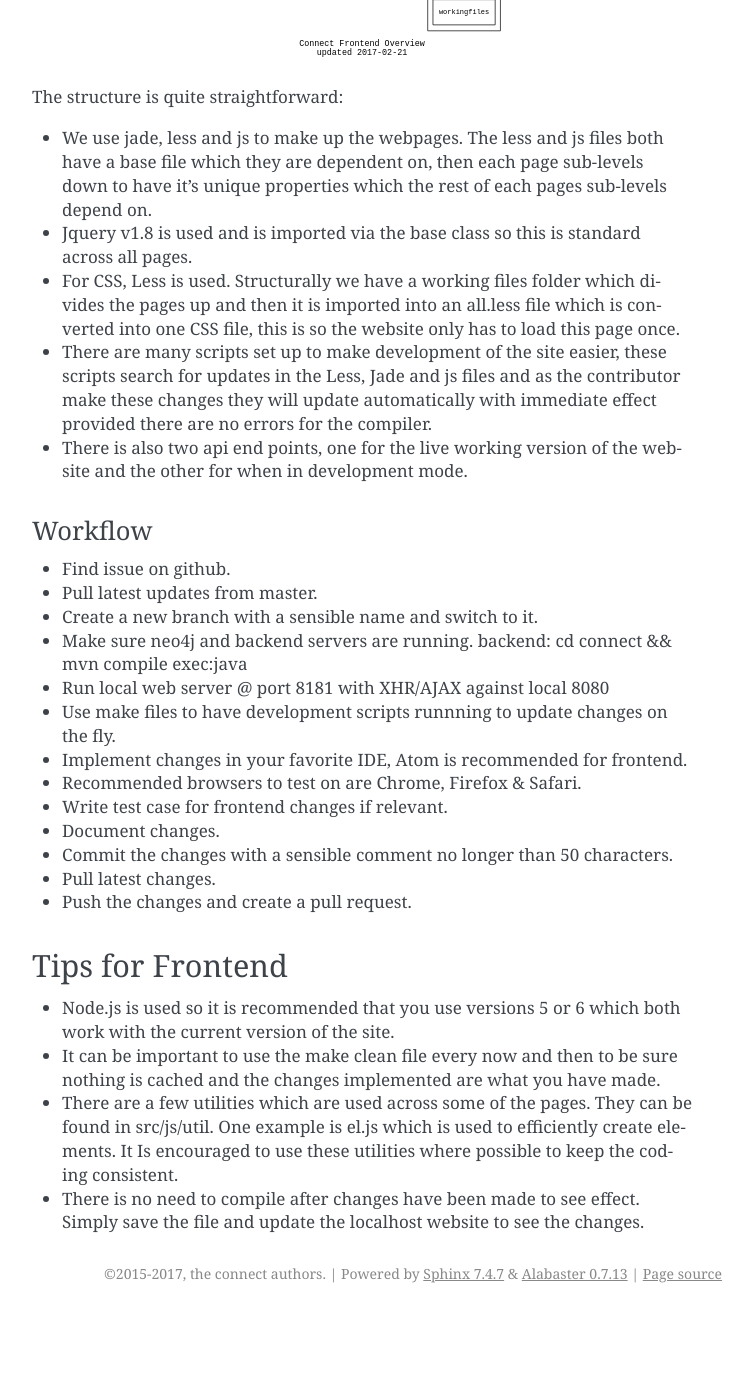
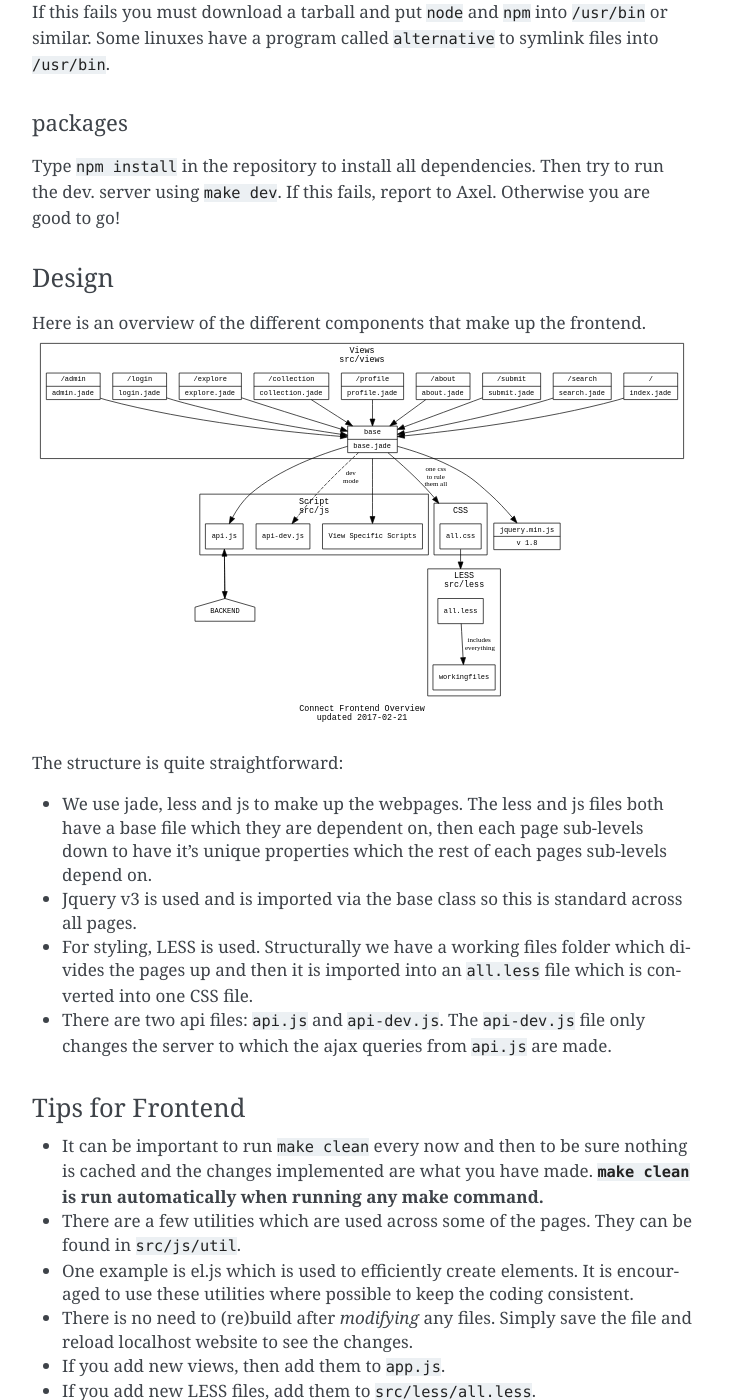
Before and after one commit to sergiorico/backend, a Sphinx documentation site: the page built from docs/dev-docs/getting-started.md, in a window 1280 px wide and 1400 px high, scrolled down 4863 px. Shown: the whole window, without its empty margins (388-1140 px from the left). Built offline with Sphinx 7.4.7, drawn with Linux system fonts in a browser that asks for light colours; before the commit the page ends 6176 px from its top, so only the background shows below that; some of the changed text lies outside the part shown.

Commit message:
Improve getting started documentation

```diff
--- a/docs/dev-docs/getting-started.md
+++ b/docs/dev-docs/getting-started.md
@@ -3,7 +3,7 @@
 
 ## Backend
 
-### Preparing your workstation
+### Setup
 
 #### java 8
 Java 8 (SDK & JRE) is required. Almost all os have a standard way of installing and upgrading java. These guides may work for you, but ideally you should look it up.
@@ -102,61 +102,66 @@
  - The two exceptions (`DatabaseException.java` and `RequestException.java`) are thrown by handlers and handled by a function in `Connect.java`, like a bubble-style event.
  - Database access is only done through the `Database.java` class, it is also responsible for parsing any database errors and throwing a `DatabaseException` if needed.
 
-### Workflow
- - Find issue on github.
- - Pull latest updates from master.
- - Create a new branch with a sensible name and switch to it.
- - Implement changes in your favorite IDE, Eclipse is recommended for backend.
- - Write test case for backend changes if relevant.
- - Document changes.
- - Commit the changes with a sensible comment no longer than 50 characters.
- - Pull latest changes.
- - Push the changes and create a pull request.
-
-## Tips for backend
- - A graph-database called Neo4j is used as our database. Quickest way to get up to speed of what it is and how it works is to visit their website. Neo4j have a graphical interface which is located at
-`http://localhost:7474/browser/` when it's started. This can be helpful in the beginning to try commands
+### Tips
+ - We use a graph-database called Neo4j. The quickest way to get up to speed of what it is and how it works is to visit their website.
+ - Neo4j runs a graphical interface located at
+`http://localhost:7474/browser/`. This very helpful to try and prototype commands
 and later to see if correct connections and data was added to the database.
- - jcypher is used for querying the database from the backend much like SQL but with different syntax.
-There are somewhat limited documentation of jcypher but there are some examples on their github wiki.
-Easiest is probably to look at how things are done in the connect.routes package. Note that jcypher can't
-always translate a Neo4j query directly. But everything that can be achieved by Neo4j querying can be achieved
-in someway with jcypher.
- - The application.properties file has to be configurated with the right settings in order to run the database and other applications.
+ - jcypher is used for querying the database from the backend much like SQL but with different syntax. The documentation is somewhat limited but there are examples on their github wiki. You should probably look at how things are done in the connect.routes package before trying your luck at the wiki, though. Note that jcypher can't
+always translate a Neo4j query directly.
+ - The `application.properties` file has to be updated with the correct username and password for neo4j database.
 
 ### Eclipse
 To use Eclipse, simply import the backend files as a github repository. We recommend using a maven plugin to facilitate running the server.
 
 ## Frontend
 
+### Setup
+
+#### nodejs
+
+The frontend relies on nodejs to compile page templates and style files. Node.js has its own package manager, called `npm`, which lists dependencies in a `package.json` file. Thus the only programs you need to manually install are `npm` and `node`. Thankfully, `npm` is bundled with `node` so installing `node` is sufficient.
+
+Type `node -v` in a terminal to check version:
+ - v5 and v6 are confirmed to work with the connect frontend
+ - v7 and v8 are unknown
+
+If you already have node v7 or v8 then you should install a version manager to switch between multiple version. Here are a few, though some only support specific operating systems:
+ - [nvm](https://github.com/creationix/nvm)
+ - [n](https://github.com/tj/n)
+ - [nvs](https://github.com/jasongin/nvs)
+
+The actual steps for installing Node.js vary depending on your operating system.
+
+**windows**: Download the installer and run it. It will install `node` and `npm` and put them in your `%PATH%`.
+
+**mac os**: Install with [homebrew](https://brew.sh). `brew install node@6`
+
+**linux**
+
+Most popular linux distros have up-to-date packages of `node` and this is the easiest way to install nodejs. There is a guide [here](https://nodejs.org/en/download/package-manager/) on doing this.
+
+If this fails you must download a tarball and put `node` and `npm` into `/usr/bin` or similar. Some linuxes have a program called `alternative` to symlink files into `/usr/bin`.
+
+#### packages
+
+Type `npm install` in the repository to install all dependencies. Then try to run the dev. server using `make dev`. If this fails, report to Axel. Otherwise you are good to go!
+
+### Design
+
 Here is an overview of the different components that make up the frontend.
 ![img](../images/frontend.svg)
 
 The structure is quite straightforward:
  - We use jade, less and js to make up the webpages. The less and js files both have a base file which they are dependent on, then each page sub-levels down to have it’s unique properties which the rest of each pages sub-levels depend on.
- - Jquery v1.8 is used and is imported via the base class so this is standard across all pages.
- - For CSS, Less is used. Structurally we have a working files folder which divides the pages up and then it is imported into an all.less file which is converted into one CSS file, this is so the website only has to load this page once.
- - There are many scripts set up to make development of the site easier, these scripts search for updates in the Less, Jade and js files and as the contributor make these changes they will update automatically with immediate effect provided there are no errors for the compiler.
- - There is also two api end points, one for the live working version of the website and the other for when in development mode.
+ - Jquery v3 is used and is imported via the base class so this is standard across all pages.
+ - For styling, LESS is used. Structurally we have a working files folder which divides the pages up and then it is imported into an `all.less` file which is converted into one CSS file.
+ - There are two api files: `api.js` and `api-dev.js`. The `api-dev.js` file only changes the server to which the ajax queries from `api.js` are made.
 
-### Workflow
- - Find issue on github.
- - Pull latest updates from master.
- - Create a new branch with a sensible name and switch to it.
- - Make sure neo4j and backend servers are running.
-   backend: cd connect && mvn compile exec:java
- - Run local web server @ port 8181 with XHR/AJAX against local 8080
- - Use make files to have development scripts runnning to update changes on the fly.
- - Implement changes in your favorite IDE, Atom is recommended for frontend.
- - Recommended browsers to test on are Chrome, Firefox & Safari.
- - Write test case for frontend changes if relevant.
- - Document changes.
- - Commit the changes with a sensible comment no longer than 50 characters.
- - Pull latest changes.
- - Push the changes and create a pull request.
-
-## Tips for Frontend
- - Node.js is used so it is recommended that you use versions 5 or 6 which both work with the current version of the site.
- - It can be important to use the make clean file every now and then to be sure nothing is cached and the changes implemented are what you have made.
- - There are a few utilities which are used across some of the pages. They can be found in src/js/util. One example is el.js which is used to efficiently create elements. It Is encouraged to use these utilities where possible to keep the coding consistent.
- - There is no need to compile after changes have been made to see effect. Simply save the file and update the localhost website to see the changes.
+### Tips for Frontend
+ - It can be important to run `make clean` every now and then to be sure nothing is cached and the changes implemented are what you have made. **`make clean` is run automatically when running any make command.**
+ - There are a few utilities which are used across some of the pages. They can be found in `src/js/util`.
+  - One example is el.js which is used to efficiently create elements. It is encouraged to use these utilities where possible to keep the coding consistent.
+ - There is no need to (re)build after _modifying_ any files. Simply save the file and reload localhost website to see the changes.
+ - If you add new views, then add them to `app.js`.
+ - If you add new LESS files, add them to `src/less/all.less`.
```
Also changed, not shown: docs/images/overview.svg, 1 other file.
